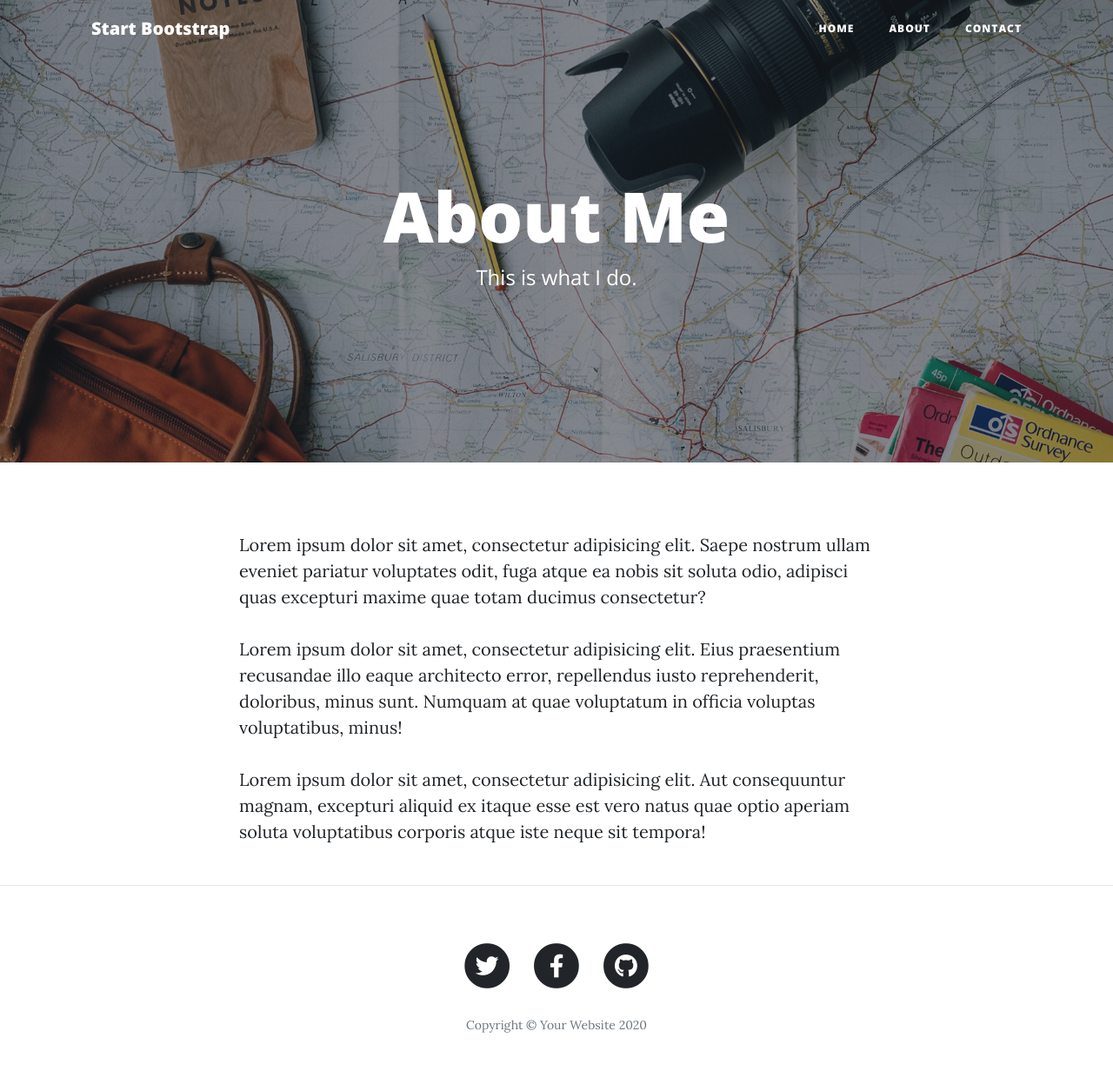
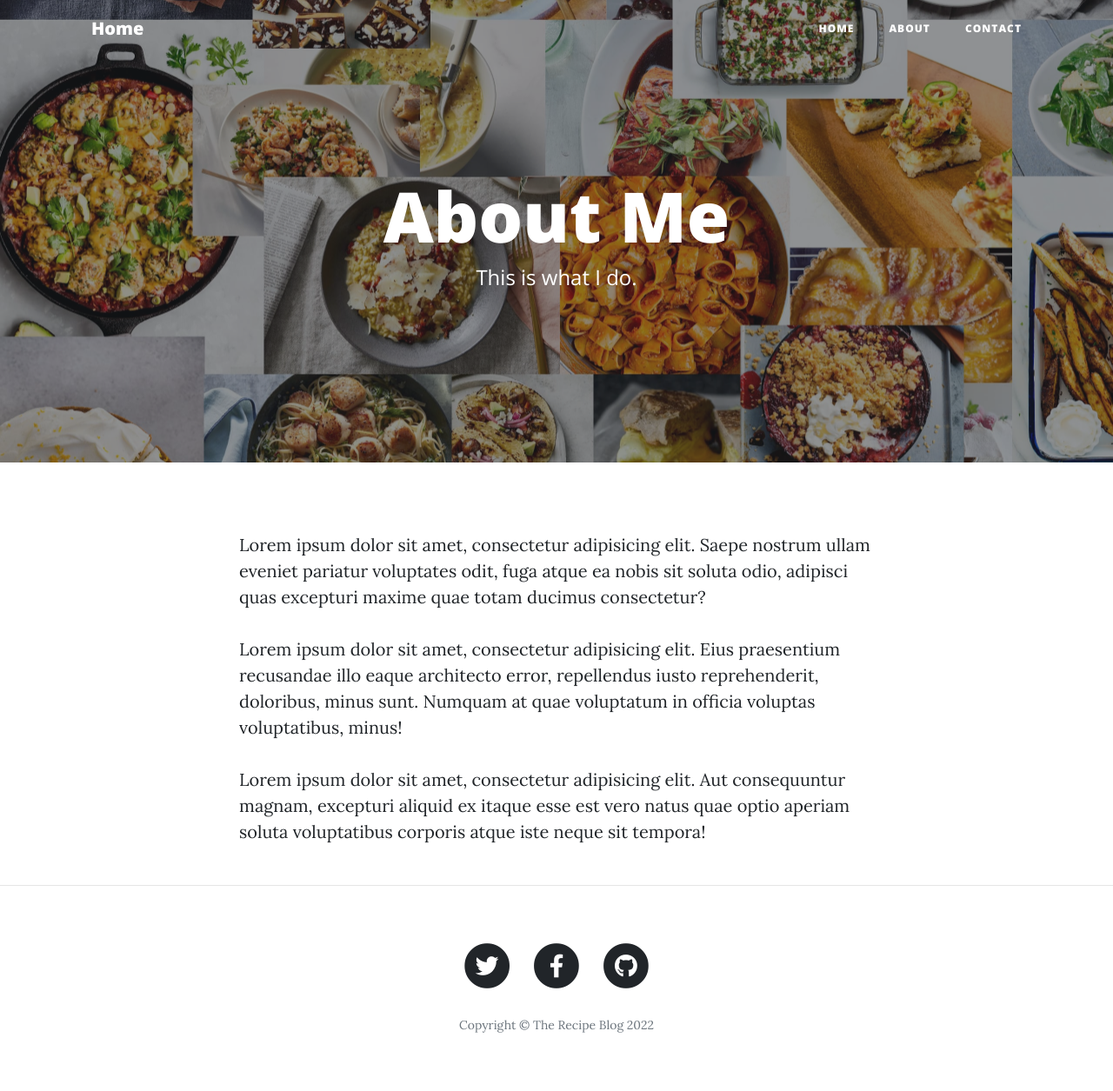
Before and after one commit to Mariavellous/recipe-blog, a Flask app: page /about in a window 1280 px wide. Shown: the whole page at 87% size. Run offline with Flask 2, Linux system fonts and the light colour scheme; some libraries are stand-ins or nearby versions.

Commit message:
Updated header image

```diff
--- a/templates/about.html
+++ b/templates/about.html
@@ -1,7 +1,7 @@
 {% include "header.html" %}
 
   <!-- Page Header -->
-  <header class="masthead" style="background-image: url({{ url_for('static', filename='img/about-bg.jpg')}})">
+  <header class="masthead" style="background-image: url({{ url_for('static', filename='img/header-bg.jpg')}})">
     <div class="overlay"></div>
     <div class="container">
       <div class="row">
--- a/templates/contact.html
+++ b/templates/contact.html
@@ -1,7 +1,7 @@
 {% include "header.html" %}
 
   <!-- Page Header -->
-  <header class="masthead" style="background-image: url('{{ url_for('static', filename='img/contact-bg.jpg')}}')">
+  <header class="masthead" style="background-image: url('{{ url_for('static', filename='img/header-bg.jpg')}}')">
     <div class="overlay"></div>
     <div class="container">
       <div class="row">
--- a/templates/footer.html
+++ b/templates/footer.html
@@ -29,7 +29,7 @@
               </a>
             </li>
           </ul>
-          <p class="copyright text-muted">Copyright &copy; Your Website 2020</p>
+          <p class="copyright text-muted">Copyright &copy; The Recipe Blog 2022</p>
         </div>
       </div>
     </div>
--- a/templates/header.html
+++ b/templates/header.html
@@ -8,7 +8,7 @@
   <meta name="description" content="">
   <meta name="author" content="">
 
-  <title>Clean Blog - Start Bootstrap Theme</title>
+  <title>Recipe Blog</title>
 
   <!-- Bootstrap core CSS -->
   <link href="{{ url_for('static', filename='vendor/bootstrap/css/bootstrap.min.css') }}" rel="stylesheet">
@@ -19,7 +19,7 @@
   <link href='https://fonts.googleapis.com/css?family=Open+Sans:300italic,400italic,600italic,700italic,800italic,400,300,600,700,800' rel='stylesheet' type='text/css'>
 
   <!-- Custom styles for this template -->
-  <link href="{{ url_for('static', filename='css/clean-blog.min.css')}}" rel="stylesheet">
+  <link href="{{ url_for('static', filename='css/clean-blog.css')}}" rel="stylesheet">
 
 </head>
 
@@ -28,7 +28,7 @@
   <!-- Navigation -->
   <nav class="navbar navbar-expand-lg navbar-light fixed-top" id="mainNav">
     <div class="container">
-      <a class="navbar-brand" href="index.html">Start Bootstrap</a>
+      <a class="navbar-brand" href="/">Home</a>
       <button class="navbar-toggler navbar-toggler-right" type="button" data-toggle="collapse" data-target="#navbarResponsive" aria-controls="navbarResponsive" aria-expanded="false" aria-label="Toggle navigation">
         Menu
         <i class="fas fa-bars"></i>
--- a/templates/index.html
+++ b/templates/index.html
@@ -1,14 +1,14 @@
 {% include "header.html" %}
 
   <!-- Page Header -->
-  <header class="masthead" style="background-image: url('https://images.unsplash.com/photo-1470092306007-055b6797ca72?ixlib=rb-1.2.1&auto=format&fit=crop&w=668&q=80')">
+  <header class="masthead" style="background-image: url('/static/img/header-bg.jpg')">
     <div class="overlay"></div>
     <div class="container">
       <div class="row">
         <div class="col-lg-8 col-md-10 mx-auto">
           <div class="site-heading">
-            <h1>Angela's Blog</h1>
-            <span class="subheading">A collection of Angela's random musings.</span>
+            <h1>Recipe Blog</h1>
+            <span class="subheading">A collection of the best recipes.</span>
           </div>
         </div>
       </div>
```
Also changed, not shown: static/img/header-bg.jpg (added), 1 other file.
